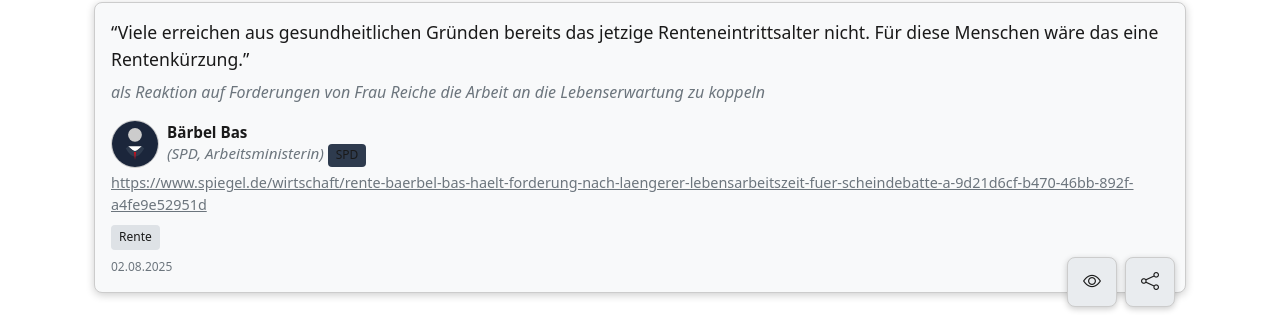
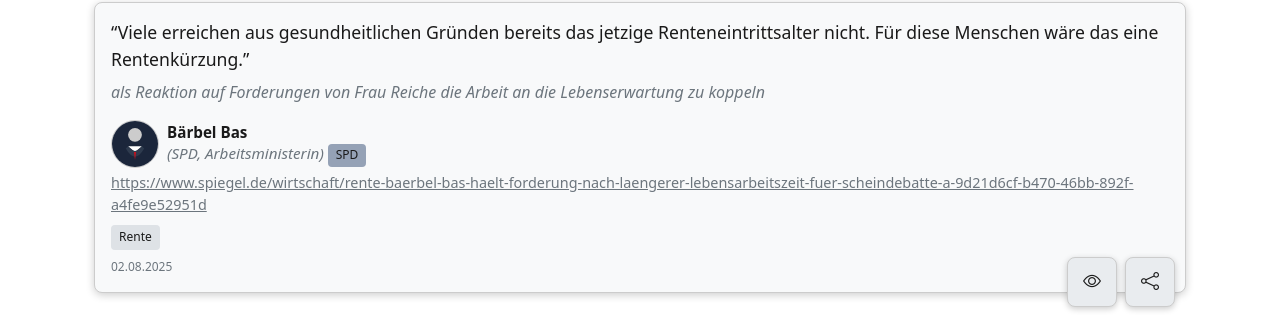
Before and after one commit to ItsJamin/bundesecho, a Flask app: page / in a window 1280 px wide. Shown: the part 556-890 px from the top of the page. Run offline with Flask 3, Linux system fonts and the light colour scheme; a user stored in the database is signed in; data comes from the database, SQL or seed files in the repository; some libraries are stand-ins or nearby versions.

Commit message:
fix light mode person-tag

```diff
--- a/app/static/css/light.css
+++ b/app/static/css/light.css
@@ -100,6 +100,10 @@ a:hover {
 .quote-tags .quote-tag {
     background-color: #dee2e6;
     color: #1a1a1a;
+}
+
+.quote-tag.person-tag {
+    background-color: #95a2b6;
 }
 
 .quote-date {
```
